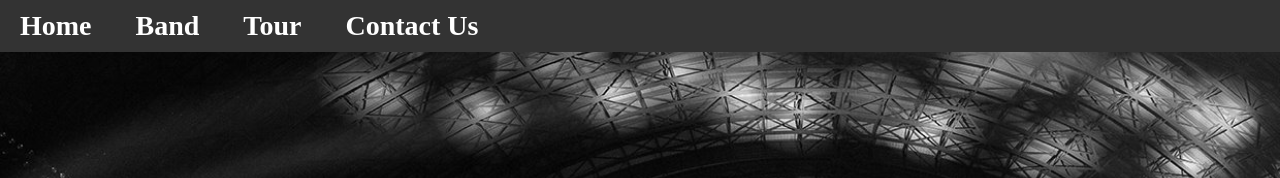
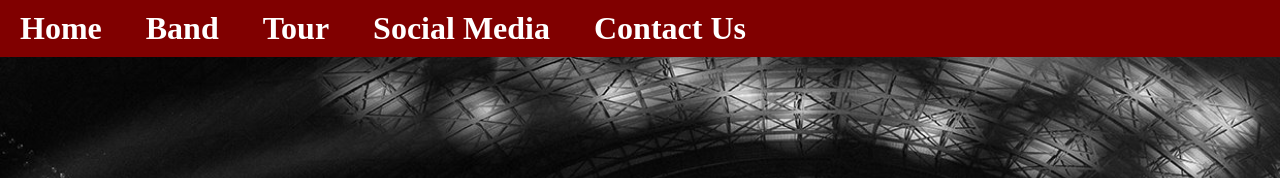
Before and after one commit to FSPNolan/assignment6-padgett-nolan, a plain HTML site: page index.html in a window 1280 px wide. Shown: the top 178 px of the page. Drawn offline with nearby package versions, Linux system fonts and the light colour scheme.

Commit message:
Change header bg color and size, add social media link

```diff
--- a/index.html
+++ b/index.html
@@ -28,6 +28,7 @@
           <li><a href="#home">Home</a></li>
           <li><a href="#band">Band</a></li>
           <li><a href="#tour">Tour</a></li>
+          <li><a href="#socialmedia">Social Media</a></li>
           <li><a href="#contact-us">Contact Us</a></li>
         </ul>
       </nav>
--- a/style/style.css
+++ b/style/style.css
@@ -27,7 +27,7 @@ p {
 *=========================================*/
 
 header {
-  background: #333;
+  background: Maroon;
   position: fixed;
   left: 0;
   right: 0;
@@ -42,7 +42,7 @@ header nav a {
   color: white;
   text-decoration: none;
   font-weight: bold;
-  font-size: 28px;
+  font-size: 32px;
   margin: 0 20px;
 }
 
```
